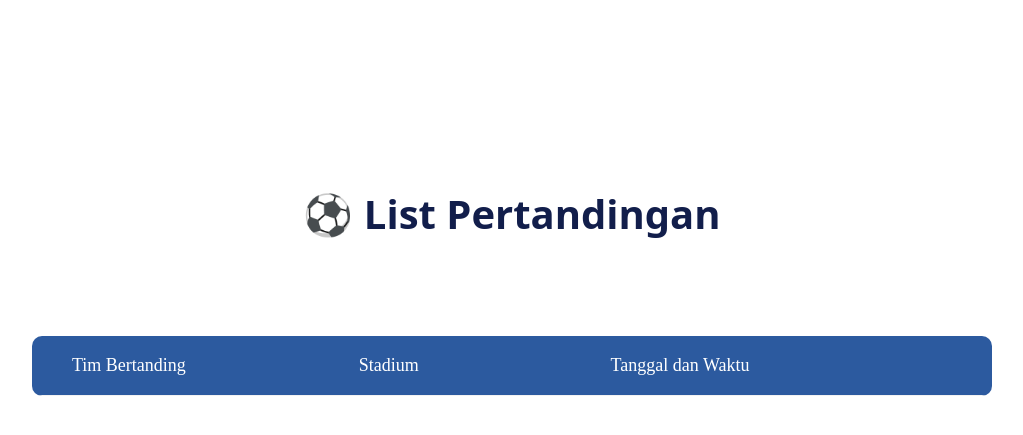
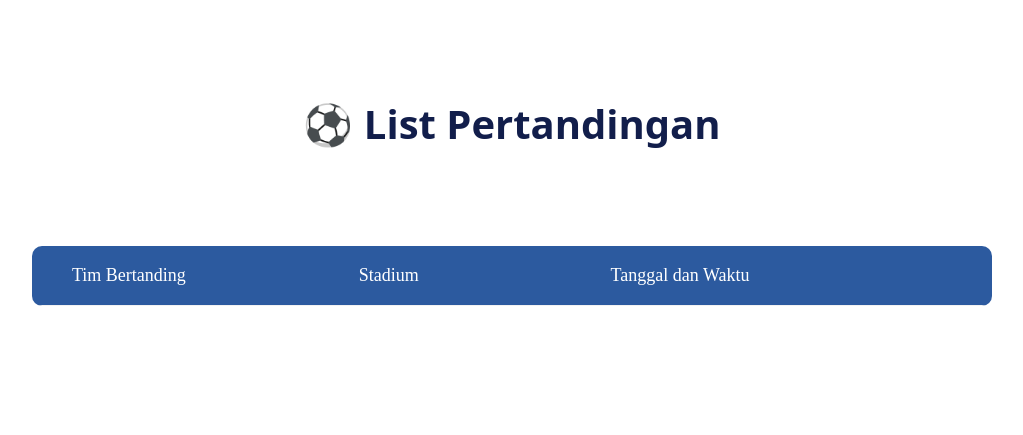
Before and after one commit to qianits/TKBasdatC02, a Django app: page /manajer/list_pertandingan/ in a window 1280 px wide; the page is wider, and only the part inside the window is pictured. Shown: the part 80-515 px from the top of that part, without its empty margins (128-1151 px from the left). Run offline with Django 4.2, Linux system fonts and the light colour scheme; data that the repository does not hold is empty; some libraries are stand-ins or nearby versions.

Commit message:
qis:benerin padding

```diff
--- a/manajer/templates/list_pertandingan.html
+++ b/manajer/templates/list_pertandingan.html
@@ -23,7 +23,7 @@
 
   .judul {
     text-align: center;
-    margin-top: 190px;
+    margin-top: 100px;
     color: #121e4b;
   }
 
```
